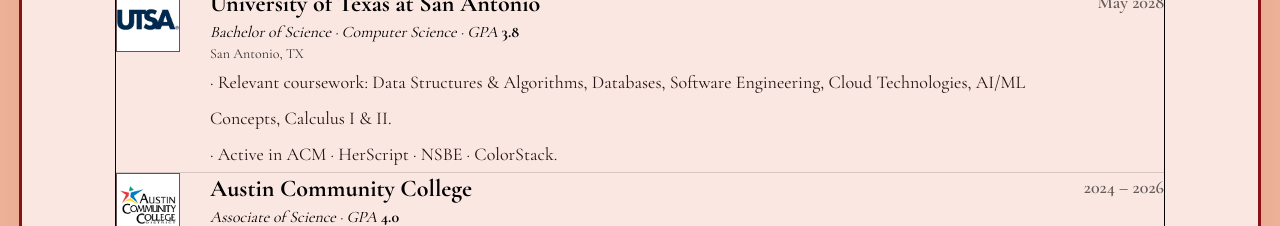
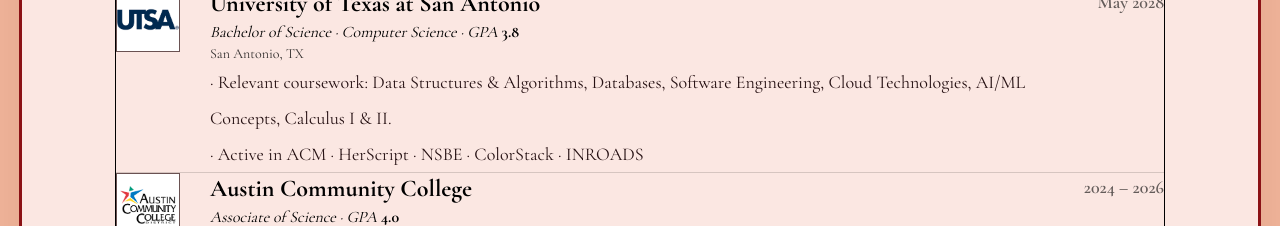
Before and after one commit to Karenkay6/portfolio, a Next.js app: page / in a window 1280 px wide. Shown: the part 3140-3366 px from the top of the page. Built offline with nearby package versions, Linux system fonts and the light colour scheme.

Commit message:
Update portfolio

```diff
--- a/components/Journey.tsx
+++ b/components/Journey.tsx
@@ -120,7 +120,7 @@ export default function Journey() {
 
                       <li>
                         · Active in ACM · HerScript · NSBE ·
-                        ColorStack.
+                        ColorStack · INROADS
                       </li>
                     </ul>
                   </div>
```
